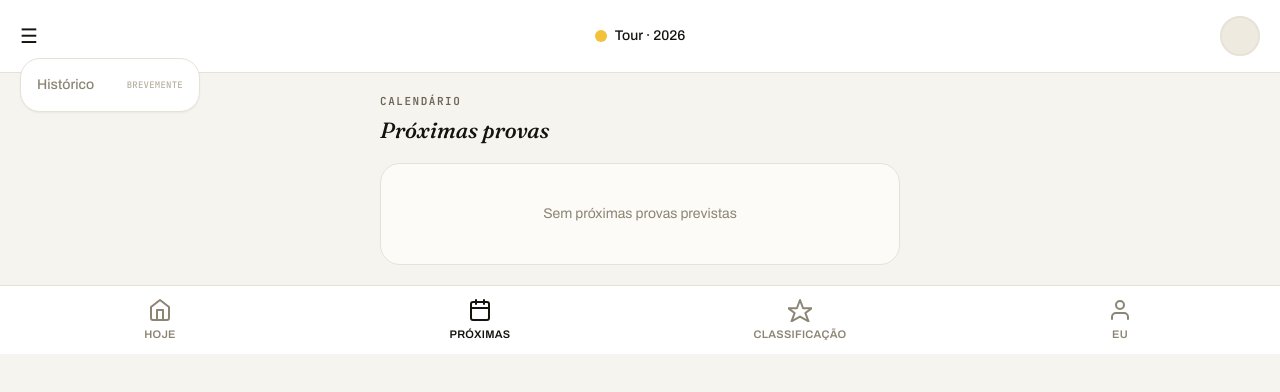
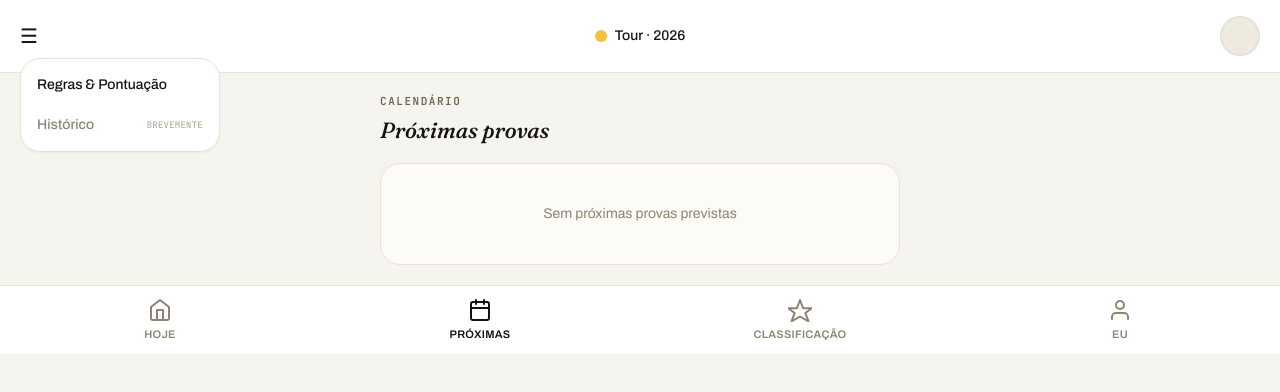
Before and after one commit to sbadaspor/Velobet, a Next.js app: page /proximas in a window 1280 px wide. Both pictures are taken after a click on the button "Menu". Shown: the top 392 px of the page. Built offline with nearby package versions, Linux system fonts and the light colour scheme; no server answers; the database is empty.

Commit message:
Update page.tsx

```diff
--- a/src/app/proximas/page.tsx
+++ b/src/app/proximas/page.tsx
@@ -182,7 +182,10 @@ export default function ProximasPage() {
           {menuOpen && (
             <>
               <div className="fixed inset-0 z-20" onClick={() => setMenuOpen(false)} />
-              <div className="absolute top-full left-0 mt-2 z-30 bg-surface border border-border rounded-lg shadow-sm py-1.5 min-w-[180px]">
+              <div className="absolute top-full left-0 mt-2 z-30 bg-surface border border-border rounded-lg shadow-sm py-1.5 min-w-[200px]">
+                <Link href="/regras" className="block px-4 py-2.5 text-sm font-medium text-text hover:bg-surface-2" onClick={() => setMenuOpen(false)}>
+                  Regras & Pontuação
+                </Link>
                 <div className="px-4 py-2.5 flex items-center justify-between gap-3 text-sm font-medium text-text-sub cursor-not-allowed">
                   Histórico
                   <span className="mono text-[9px] uppercase tracking-wide text-text-muted">Brevemente</span>
```
